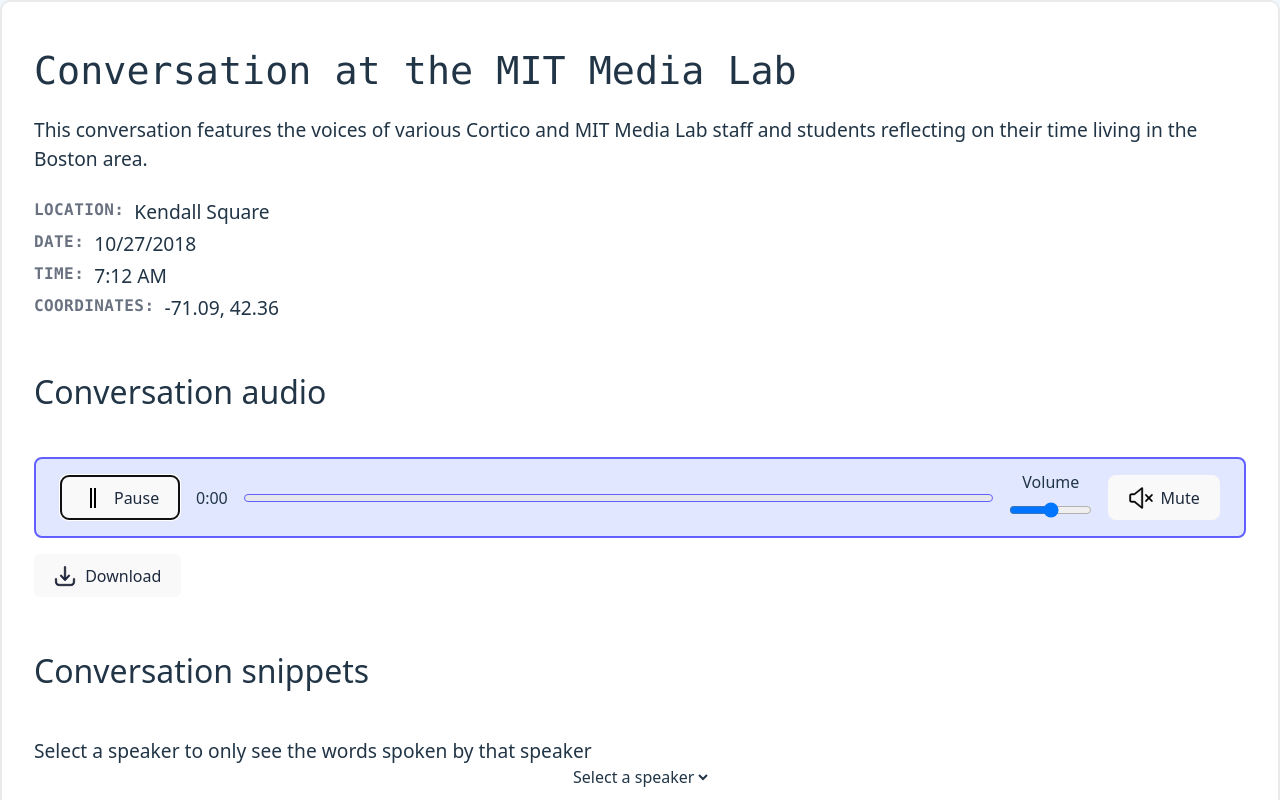
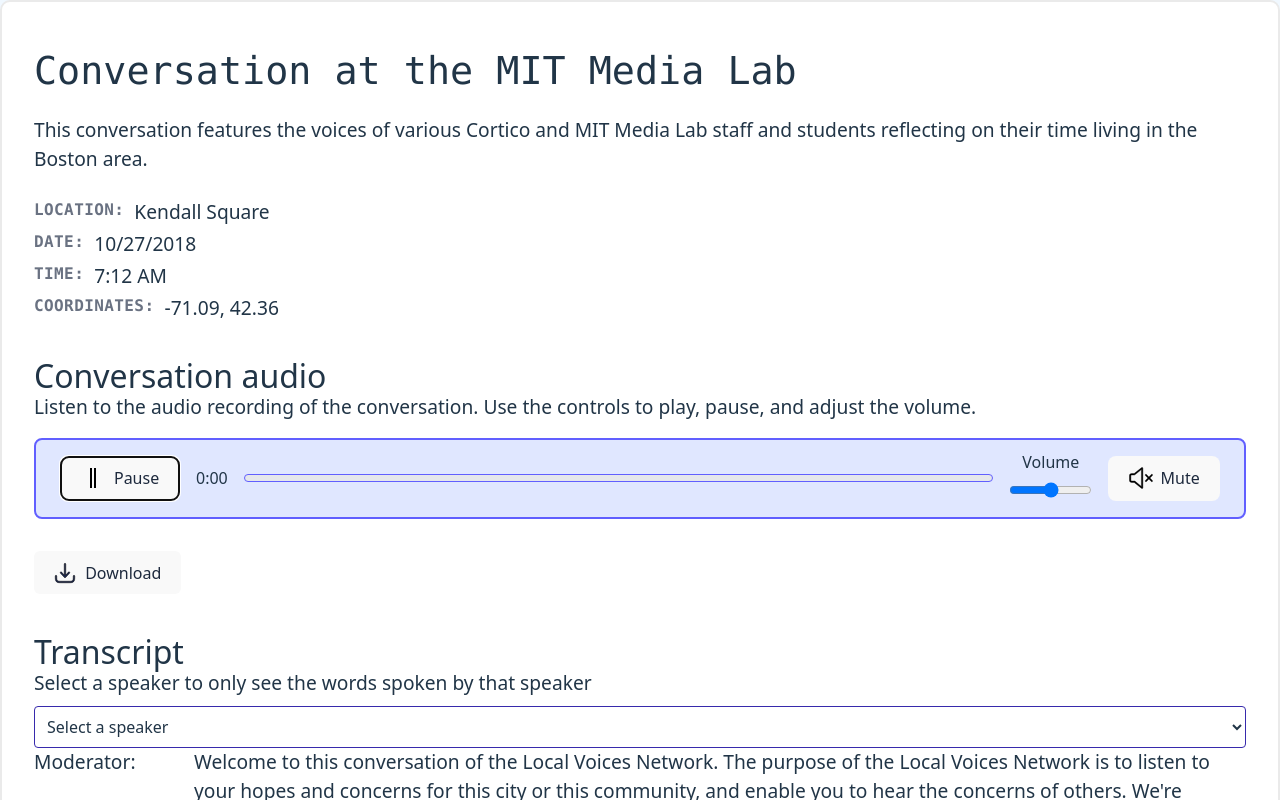
Before and after one commit to fionatagious/podcast-audioplayer, a React (Vite) app: page / in a window 1280 px wide. Both pictures are taken after a click on the button "Play". Shown: the top 800 px of the page. Built offline with nearby package versions, Linux system fonts and the light colour scheme.

Commit message:
update readme, remove comments

```diff
--- a/src/App.tsx
+++ b/src/App.tsx
@@ -26,7 +26,6 @@
     conversation,
     selectedSpeaker
   );
-
   const handleSpeakerChange = (event: React.ChangeEvent<HTMLSelectElement>) => {
     const selectedSpeaker = event.target.value;
     setSelectedSpeaker(selectedSpeaker);
@@ -78,34 +77,32 @@
           </Label>
         </>
       )}
+
       <Subheading>Conversation audio</Subheading>
+      <p>
+        Listen to the audio recording of the conversation. Use the controls to
+        play, pause, and adjust the volume.
+      </p>
       {conversation && (
         <AudioPlayer
           src={`../data${conversation.audio_url}`}
           duration={conversation.duration}
         />
       )}
-      {/* Filtered conversation snippets by speaker */}
-      <Subheading>Conversation snippets</Subheading>
+
+      <Subheading>Transcript</Subheading>
+      {/* Dropdown to filter conversation by speaker */}
+      <div className="flex flex-col gap-2">
         <p>Select a speaker to only see the words spoken by that speaker</p>
         <Dropdown
           options={speakerNames}
           value={selectedSpeaker}
           onChange={handleSpeakerChange}
         />
-
-      <Subheading>Transcript</Subheading>
-      {filteredConversation
-        ? filteredConversation.snippets.map((snippet: Snippet) => (
-            <div className="flex" key={snippet.id}>
-              <p className="min-w-[160px]">{snippet.speaker_name}:&nbsp;</p>
-              <p className="flex text-left">
-                {snippet.words.map((word) => word[0]).join(" ")}
-              </p>
       </div>
-          ))
-        : conversation &&
-          conversation.snippets.map((snippet: Snippet) => (
+      {/* Transcript of conversation */}
+      {filteredConversation &&
+        filteredConversation.snippets.map((snippet: Snippet) => (
           <div className="flex" key={snippet.id}>
             <p className="min-w-[160px]">{snippet.speaker_name}:&nbsp;</p>
             <p className="flex text-left">
@@ -119,11 +116,12 @@
         <div className="flex flex-col gap-2 text-left">
           {Object.keys(wordCountBySpeaker).map((speaker_name: string) => (
             <span key={speaker_name}>
-              {speaker_name}: {wordCountBySpeaker[speaker_name]}{" "}
+              {speaker_name}: {wordCountBySpeaker[speaker_name]}
             </span>
           ))}
         </div>
       )}
+
       <Subheading>How long each speaker spoke</Subheading>
       {durationBySpeakerFormatted && (
         <div className="flex flex-col gap-2 text-left">
--- a/src/components/AudioPlayer.tsx
+++ b/src/components/AudioPlayer.tsx
@@ -75,7 +75,7 @@
     }
   }, [volume]);
 
-  // Set up audio event listeners
+  // audio event listeners
   useEffect(() => {
     const audioElement = audioElementRef.current;
     if (!audioElement) return;
@@ -106,7 +106,7 @@
 
   return (
     <div className="flex flex-col gap-2">
-      <div className="flex gap-4 items-center w-full border-2 border-indigo-500 rounded-lg bg-indigo-100 px-6 py-2">
+      <div className="flex gap-4 my-4 items-center w-full border-2 border-indigo-500 rounded-lg bg-indigo-100 px-6 py-2">
         <audio
           ref={audioElementRef}
           className={`${className} rounded-lg shadow-lg p-4`}
@@ -130,7 +130,6 @@
           onSeek={handleSeek}
           duration={audioDuration}
         />
-
         <VolumeSlider
           volume={volume}
           onVolumeChange={(value) => setVolume(Number(value))}
--- a/src/components/Dropdown.tsx
+++ b/src/components/Dropdown.tsx
@@ -2,11 +2,16 @@
   options: string[];
   value: string;
   onChange: (event: React.ChangeEvent<HTMLSelectElement>) => void;
+  className?: string;
 }
 
-const Dropdown = ({ options, value, onChange }: DropdownProps) => {
+const Dropdown = ({ options, value, onChange, className }: DropdownProps) => {
   return (
-    <select value={value} onChange={onChange}>
+    <select
+      value={value}
+      onChange={onChange}
+      className={`border border-indigo-800 rounded p-2 ${className}`}
+    >
       <option value="">Select a speaker</option>
       {options.map((option) => (
         <option key={option} value={option}>
--- a/src/components/ProgressBar.tsx
+++ b/src/components/ProgressBar.tsx
@@ -5,26 +5,13 @@
   totalTime: string;
   onSeek: (time: number) => void;
   duration: number;
-  //   onVolumeChange: (value: number) => void;
 };
 
 const ProgressBar = ({
   className = "",
   progress,
-  duration,
-  totalTime,
   currentTime,
 }: ProgressBarProps) => {
-  console.log(
-    "ProgressBar rendered with progress:",
-    progress,
-    "and duration:",
-    duration,
-    "and total time:",
-    totalTime,
-    "and current time:",
-    currentTime
-  );
   return (
     <>
       <div>{currentTime}</div>
--- a/src/components/Subheading.tsx
+++ b/src/components/Subheading.tsx
@@ -3,7 +3,7 @@
 const Subheading = ({ children, className = "", ...rest }: SubheadingProps) => {
   return (
     <h2
-      className={`${className} text-3xl text-center sm:text-left md:text-2xl my-4`}
+      className={`${className} text-3xl text-center sm:text-left md:text-2xl`}
       {...rest}
     >
       {children}
--- a/src/hooks/useConversationData.ts
+++ b/src/hooks/useConversationData.ts
@@ -47,9 +47,7 @@
         throw new Error("Network response was not ok");
       }
 
-      console.log("Response received:", response);
       const data = await response.json();
-      console.log("Parsed conversation data:", data);
       return data;
     } catch (error) {
       console.error("Error fetching conversation data:", error);
--- a/src/index.css
+++ b/src/index.css
@@ -42,8 +42,7 @@
 }
 
 h2 {
-  margin-top: 1.5em;
-  margin-bottom: 1.5em;
+  margin-top: 1em;
   font-size: 2em;
   line-height: 1.1;
 }
```
Also changed, not shown: 1 other file (tests, documents, lock files or other folders). Lines whose indentation alone changed are shown as unchanged.
